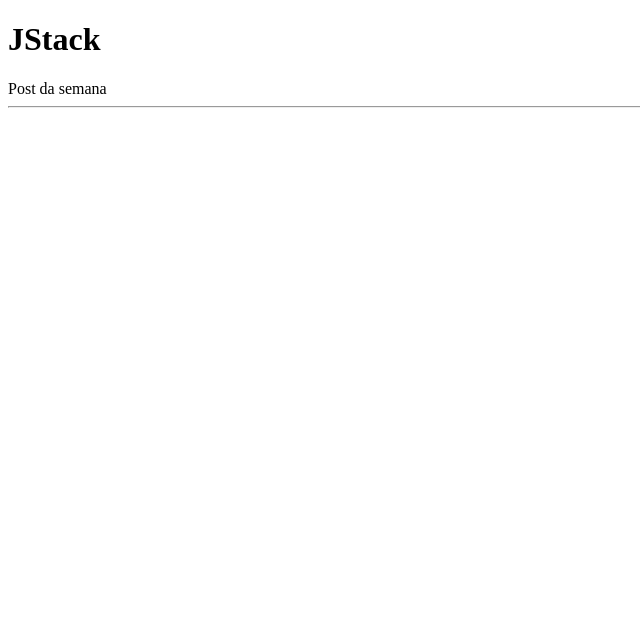
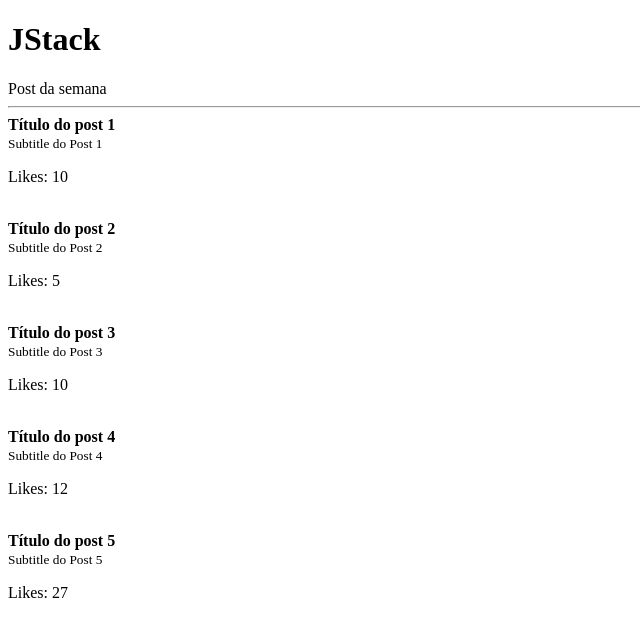
Before and after one commit to cauealb/full-stack, a React app in the folder React/: page / in a window 1280 px wide. Shown: the top 636 px of the page, without its empty margins (0-640 px from the left). Built offline with nearby package versions, Linux system fonts and the light colour scheme.

Commit message:
Rederizando a lista

```diff
--- a/React/src/App.jsx
+++ b/React/src/App.jsx
@@ -21,15 +21,15 @@ export default function App() {
 
             <hr />
 
-            {post.map(item => {
+            {post.map(item => (
                 <Post
                     obj={{
-                        title: `Post ${post.indexOf()}`,
-                        subtitle: `Subtitle ${post.indexOf()}`
+                        title: item.title,
+                        subtitle: item.subtitle
                     }}
-                    likes={20}
+                    likes={item.likes}
                 />
-            })}
+            ))}
         </>
     )
 }
--- a/React/src/Post.jsx
+++ b/React/src/Post.jsx
@@ -1,14 +1,14 @@
 import React from "react"
 import PropsTypes from 'prop-types'
 
-function Post({obj, likes}) {
+export default function Post({obj, likes}) {
     return (
         <>
             <article>
                 <strong>{obj.title}</strong> <br />
                 <small>{obj.subtitle}</small>
             </article>
-            Likes: {likes}
+            <p>Likes: {likes}</p>
             <br />
         </>
     )
@@ -17,15 +17,7 @@ function Post({obj, likes}) {
 Post.propTypes = {
     obj: PropsTypes.shape({
         title: PropsTypes.string.isRequired,
-        subtitle: PropsTypes.number.isRequired
+        subtitle: PropsTypes.string.isRequired
     }).isRequired,
     likes: PropsTypes.number.isRequired
 }
-
-Post.defaultPros ={
-    obj: PropsTypes.shape({
-        title: `Post da semana qualquer`
-    })
-}
-
-export default Post;
```
